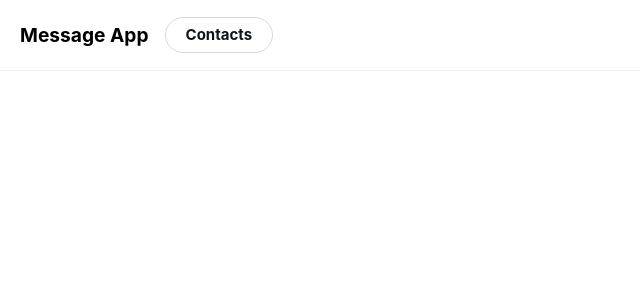
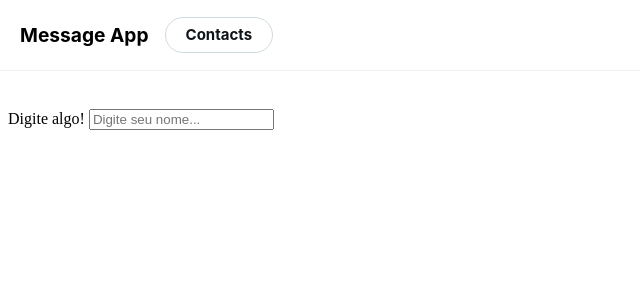
Before and after one commit to jheni1e/angular-finals, an Angular app in the folder message-app/: page / in a window 1280 px wide. Shown: the top 300 px of the page, without its empty margins (0-640 px from the left). Built offline with nearby package versions, Linux system fonts and the light colour scheme.

Commit message:
input in progress, testing in auth page

```diff
--- a/message-app/src/app/features/auth-page/auth-page.html
+++ b/message-app/src/app/features/auth-page/auth-page.html
@@ -1 +1,4 @@
 <app-header></app-header>
+
+<app-input value="" placeholder="Digite seu nome..." (onChange)="changed(text = $event)"></app-input>
+<h1>{{ text }}</h1>
--- a/message-app/src/app/features/auth-page/auth-page.ts
+++ b/message-app/src/app/features/auth-page/auth-page.ts
@@ -1,12 +1,19 @@
 import { Component } from '@angular/core';
 import { Header } from '../../shared/header/header';
+import { InputComponent } from '../../shared/input/input';
 
 @Component({
   selector: 'app-auth-page',
-  imports: [Header],
+  imports: [Header, InputComponent],
   templateUrl: './auth-page.html',
   styleUrl: './auth-page.css',
 })
 export class AuthPage {
   // Nesta página iremos trabalhar com a autenticação do usuário onde teremos uma sub-página (child) para login e uma para se inscrever na aplicação.
+
+  text: string = "";
+
+  changed = (e: string) => {
+    this.text = e;
+  }
 }
--- a/message-app/src/app/shared/input/input.html
+++ b/message-app/src/app/shared/input/input.html
@@ -1 +1,7 @@
-<p>input works!</p>
+<div>
+  <h1>{{ value }}</h1>
+  <label>
+    Digite algo!
+    <input type="text" [placeholder]="placeholder" (input)="onChange($event)" />
+  </label>
+</div>
--- a/message-app/src/app/shared/input/input.ts
+++ b/message-app/src/app/shared/input/input.ts
@@ -1,4 +1,4 @@
-import { Component } from '@angular/core';
+import { Component, EventEmitter, Input, Output } from '@angular/core';
 
 @Component({
   selector: 'app-input',
@@ -6,9 +6,18 @@ import { Component } from '@angular/core';
   templateUrl: './input.html',
   styleUrl: './input.css',
 })
-export class Input {
+export class InputComponent {
   // O componente input deverá ter as seguintes bindings
   // value: uma binding que recebe o valor inicial, e será a mesma que armazena o conteúdo das atualizaçoes dos textos.
   // change: uma binding que envia ao pai o valor a cada alteração do usuário
   // placeholder: uma binding que recebe um texto que irá ficar disponível enquanto não tem valor nenhum
+
+  @Input() value: string = '';
+  @Output() change: EventEmitter<string> = new EventEmitter();
+  @Input() placeholder: string = '';
+
+  onChange = (e: Event) => {
+    const value = (e.target as HTMLInputElement).value;
+    this.change.emit(value);
+  }
 }
```
